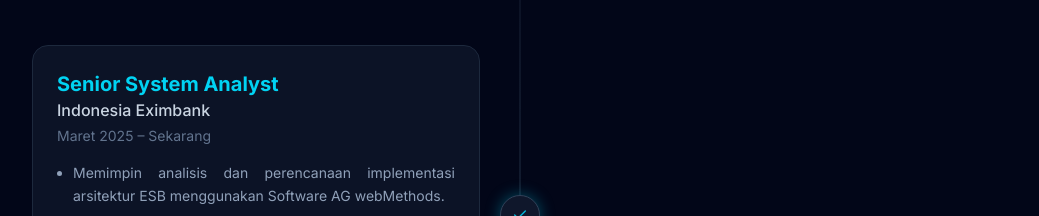
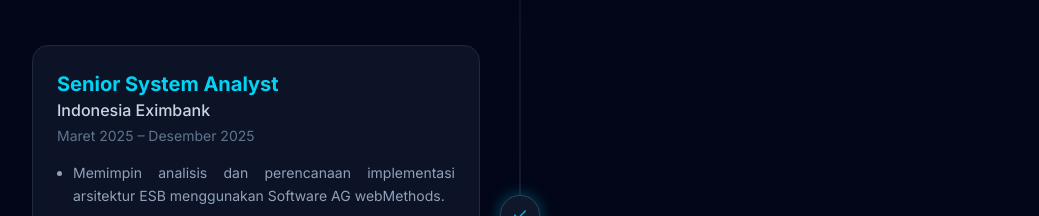
Before and after one commit to mfarabi155/portofolio-farabi, a Next.js app: page / in a window 1280 px wide. Shown: the part 2020-2236 px from the top of the page, without its empty margins (120-1159 px from the left). Built offline with nearby package versions, Linux system fonts and the light colour scheme.

Commit message:
add month

```diff
--- a/app/page.tsx
+++ b/app/page.tsx
@@ -48,7 +48,7 @@ export default function Home() {
             ]
           },
           {
-            title: "Senior System Analyst", company: "Indonesia Eximbank", date: "Maret 2025 – Sekarang", active: true,
+            title: "Senior System Analyst", company: "Indonesia Eximbank", date: "Maret 2025 – Desember 2025", active: true,
             desc: [
               <>Memimpin analisis dan perencanaan implementasi arsitektur ESB menggunakan Software AG webMethods.</>,
               <>Menangani 10 project <span className="font-bold text-slate-200">enterprise</span> termasuk ESB Middleware, MPS, EOD Monitoring, Control Tower, E-Billing, hingga Inatrade.</>,
@@ -157,7 +157,7 @@ export default function Home() {
             ]
           },
           {
-            title: "Senior System Analyst", company: "Indonesia Eximbank", date: "March 2025 – Present", active: true,
+            title: "Senior System Analyst", company: "Indonesia Eximbank", date: "March 2025 – December 2025", active: true,
             desc: [
               <>Leading the analysis and planning of ESB architecture implementation using Software AG webMethods.</>,
               <>Handling 10 <span className="font-bold text-slate-200">enterprise</span> projects including ESB Middleware, MPS, EOD Monitoring, Control Tower, E-Billing, and Inatrade.</>,
```
